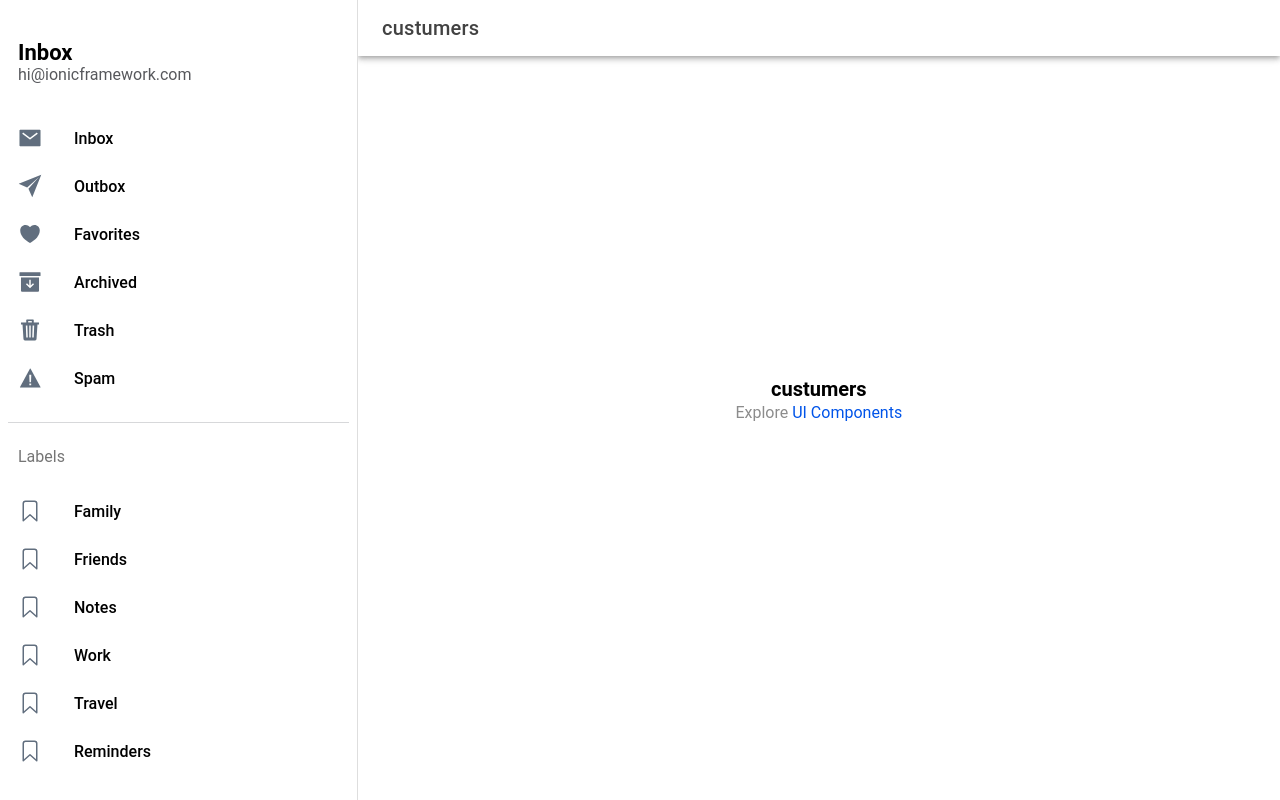
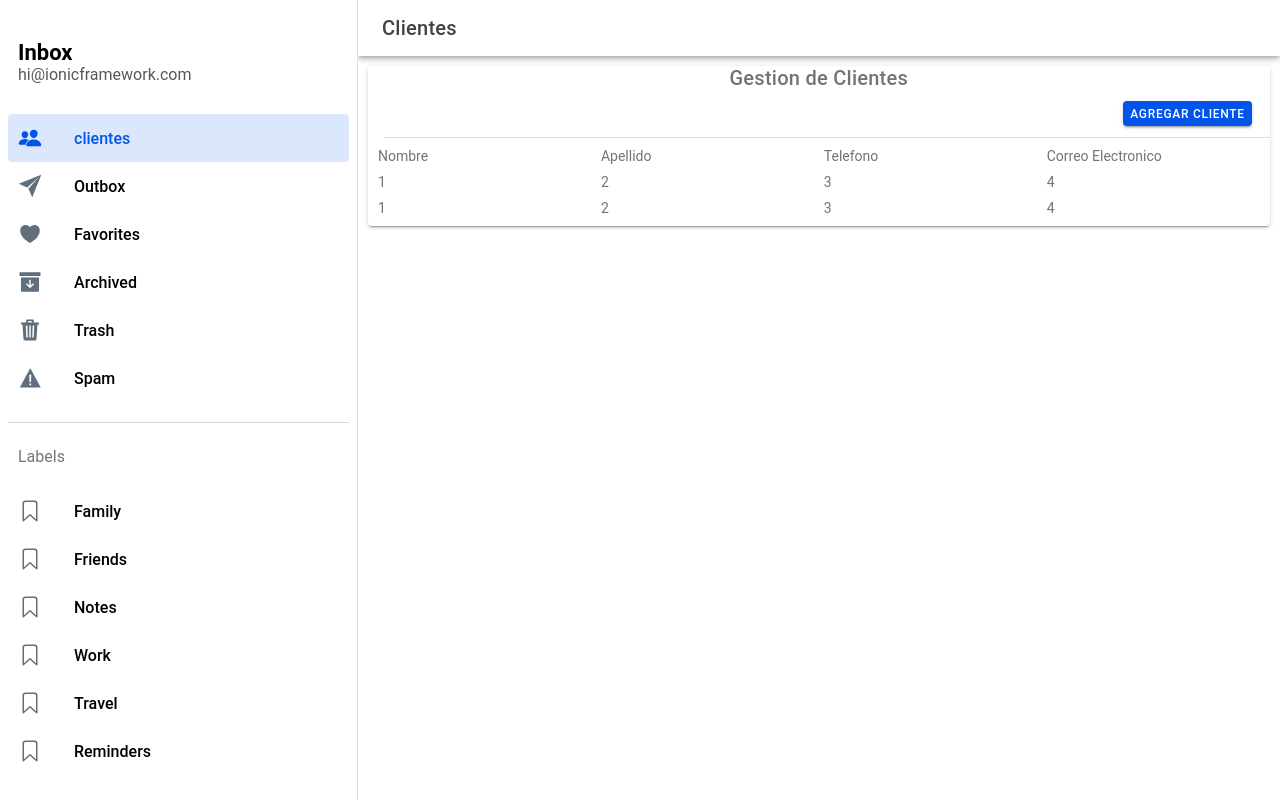
Before and after one commit to jhamid/React-con-Java-microservicios-docker-ionic-, a React (Vite) app: page /folder/custumers in a window 1280 px wide. Built offline with nearby package versions, Linux system fonts and the light colour scheme.

Commit message:
proyecto base- creacion de menu lista de cliente y tabla de los clientes

```diff
--- a/package.json
+++ b/package.json
@@ -12,6 +12,7 @@
     "lint": "eslint"
   },
   "dependencies": {
+    "@capacitor/android": "6.2.0",
     "@capacitor/app": "6.0.2",
     "@capacitor/core": "6.2.0",
     "@capacitor/haptics": "6.0.2",
--- a/src/App.tsx
+++ b/src/App.tsx
@@ -2,7 +2,6 @@ import { IonApp, IonRouterOutlet, IonSplitPane, setupIonicReact } from '@ionic/r
 import { IonReactRouter } from '@ionic/react-router';
 import { Redirect, Route } from 'react-router-dom';
 import Menu from './components/Menu';
-import Page from './pages/Page';
 
 /* Core CSS required for Ionic components to work properly */
 import '@ionic/react/css/core.css';
@@ -33,6 +32,7 @@ import '@ionic/react/css/palettes/dark.system.css';
 
 /* Theme variables */
 import './theme/variables.css';
+import CustumerList from './pages/custumer/CustumerList';
 
 setupIonicReact();
 
@@ -44,11 +44,12 @@ const App: React.FC = () => {
           <Menu />
           <IonRouterOutlet id="main">
             <Route path="/" exact={true}>
-              <Redirect to="/folder/Inbox" />
+              <Redirect to="/folder/custumers" />
             </Route>
-            <Route path="/folder/:name" exact={true}>
-              <Page />
+            <Route path="/folder/custumers" exact={true}>
+            <CustumerList/>
             </Route>
+
           </IonRouterOutlet>
         </IonSplitPane>
       </IonReactRouter>
--- a/src/components/Menu.tsx
+++ b/src/components/Menu.tsx
@@ -11,7 +11,7 @@ import {
 } from '@ionic/react';
 
 import { useLocation } from 'react-router-dom';
-import { archiveOutline, archiveSharp, bookmarkOutline, heartOutline, heartSharp, mailOutline, mailSharp, paperPlaneOutline, paperPlaneSharp, trashOutline, trashSharp, warningOutline, warningSharp } from 'ionicons/icons';
+import { archiveOutline, archiveSharp, bookmarkOutline, heartOutline, heartSharp, mailOutline, mailSharp, paperPlaneOutline, paperPlaneSharp, trashOutline, trashSharp, warningOutline, warningSharp,people,peopleOutline} from 'ionicons/icons';
 import './Menu.css';
 
 interface AppPage {
@@ -23,10 +23,10 @@ interface AppPage {
 
 const appPages: AppPage[] = [
   {
-    title: 'Inbox',
-    url: '/folder/Inbox',
-    iosIcon: mailOutline,
-    mdIcon: mailSharp
+    title: 'clientes',
+    url: '/folder/custumers',
+    iosIcon: peopleOutline,
+    mdIcon: people
   },
   {
     title: 'Outbox',
--- a/src/pages/Page.tsx
+++ /dev/null
@@ -1,33 +0,0 @@
-import { IonButtons, IonContent, IonHeader, IonMenuButton, IonPage, IonTitle, IonToolbar } from '@ionic/react';
-import { useParams } from 'react-router';
-import ExploreContainer from '../components/ExploreContainer';
-import './Page.css';
-
-const Page: React.FC = () => {
-
-  const { name } = useParams<{ name: string; }>();
-
-  return (
-    <IonPage>
-      <IonHeader>
-        <IonToolbar>
-          <IonButtons slot="start">
-            <IonMenuButton />
-          </IonButtons>
-          <IonTitle>{name}</IonTitle>
-        </IonToolbar>
-      </IonHeader>
-
-      <IonContent fullscreen>
-        <IonHeader collapse="condense">
-          <IonToolbar>
-            <IonTitle size="large">{name}</IonTitle>
-          </IonToolbar>
-        </IonHeader>
-        <ExploreContainer name={name} />
-      </IonContent>
-    </IonPage>
-  );
-};
-
-export default Page;
--- /dev/null
+++ b/src/pages/custumer/CustumerList.tsx
@@ -0,0 +1,60 @@
+import { IonButton, IonButtons, IonCard, IonCol, IonContent, IonGrid, IonHeader, IonInput, IonItem, IonMenuButton, IonPage, IonRow, IonTitle, IonToolbar } from '@ionic/react';
+import { useParams } from 'react-router';
+import ExploreContainer from '../../components/ExploreContainer';
+
+
+
+const CustumerList: React.FC = () => {
+
+  const { name } = useParams<{ name: string; }>();
+
+  return (
+    <IonPage>
+      <IonHeader>
+        <IonToolbar>
+          <IonButtons slot="start">
+            <IonMenuButton />
+          </IonButtons>
+          <IonTitle size='large'>Clientes</IonTitle>
+
+        </IonToolbar>
+      </IonHeader>
+
+      <IonContent fullscreen>
+        <IonCard>
+        <IonTitle class="ion-text-center">Gestion de Clientes</IonTitle>
+          <IonItem>
+            <IonButton color={'primary'} fill='solid' slot='end' size='small'>
+            Agregar Cliente
+            </IonButton>
+          </IonItem>
+
+          <IonGrid class='table'>
+            <IonRow>
+              <IonCol>Nombre</IonCol>
+              <IonCol>Apellido</IonCol>
+              <IonCol>Telefono</IonCol>
+              <IonCol>Correo Electronico</IonCol>
+            </IonRow>
+
+            <IonRow>
+              <IonCol>1</IonCol>
+              <IonCol>2</IonCol>
+              <IonCol>3</IonCol>
+              <IonCol>4</IonCol>
+            </IonRow>
+
+            <IonRow>
+              <IonCol>1</IonCol>
+              <IonCol>2</IonCol>
+              <IonCol>3</IonCol>
+              <IonCol>4</IonCol>
+            </IonRow>
+          </IonGrid>
+        </IonCard>
+      </IonContent>
+    </IonPage>
+  );
+};
+
+export default CustumerList;
```
Also changed, not shown: src/pages/Page.css (deleted), 54 other files (tests, documents, lock files or other folders).
